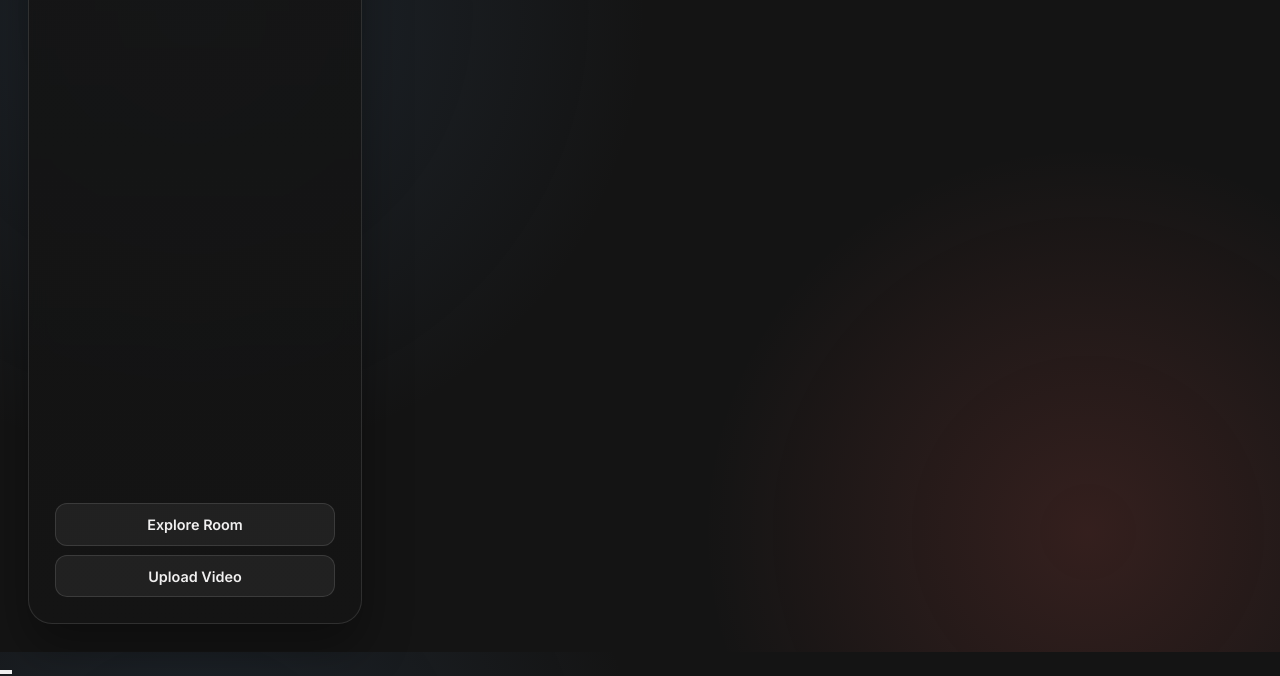
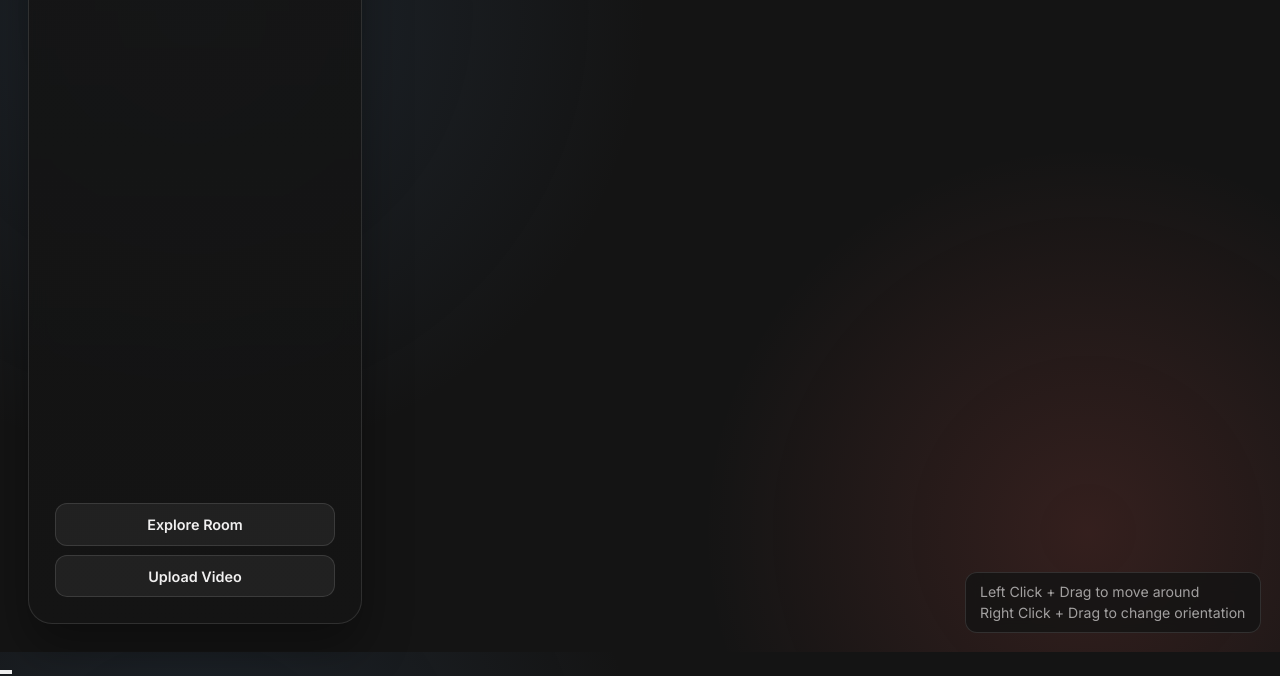
Before and after one commit to GalacticQuasar/room-reveal, a website built with Vite: page index.html in a window 1280 px wide. Shown: the part 148-824 px from the top of the page. Built offline with nearby package versions, Linux system fonts and the light colour scheme; no server answers.

Commit message:
feat(landing): movement tooltip

```diff
--- a/src/landing.css
+++ b/src/landing.css
@@ -521,6 +521,29 @@ body {
   color: var(--content-muted);
 }
 
+.viewer-info {
+  position: absolute;
+  bottom: clamp(0.75rem, 1.5vw, 1.25rem);
+  right: clamp(0.75rem, 1.5vw, 1.25rem);
+  background: rgba(20, 20, 20, 0.82);
+  backdrop-filter: blur(10px);
+  border: 1px solid var(--surface-2);
+  border-radius: 12px;
+  padding: 0.65rem 0.9rem;
+  z-index: 2;
+  display: flex;
+  flex-direction: column;
+  gap: 0.25rem;
+  pointer-events: none;
+}
+
+.viewer-info p {
+  margin: 0;
+  font-size: 0.88rem;
+  color: var(--content-muted);
+  white-space: nowrap;
+}
+
 @media (max-width: 600px) {
   .panel-frame {
     width: 100%;
--- a/src/landing.js
+++ b/src/landing.js
@@ -109,6 +109,11 @@ app.innerHTML = `
         <p class="no-scans-modal-copy">No room scans are available yet for this selection.</p>
         <button id="dismiss-no-scans-modal" class="cta-btn" type="button">Got it</button>
       </section>
+    </div>
+
+    <div id="viewer-info" class="viewer-info">
+      <p>Left Click + Drag to move around</p>
+      <p>Right Click + Drag to change orientation</p>
     </div>
   </div>
 `
```
